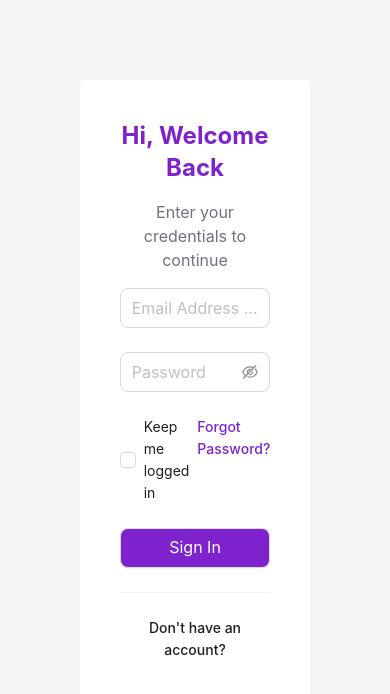
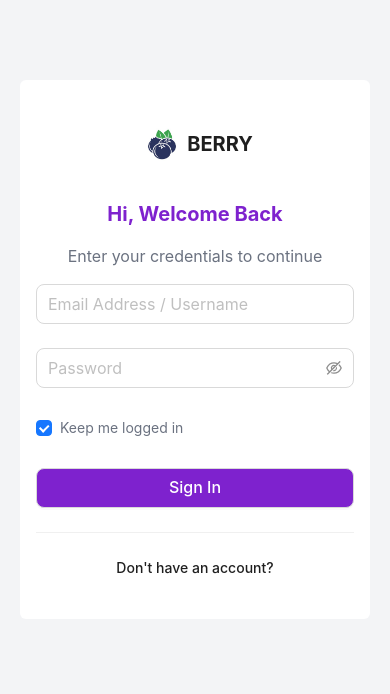
Before and after one commit to rehanmosabbir/codecamprestora.web, a Next.js app: page /login in a window 390 px wide. Shown: the top 694 px of the page. Built offline with nearby package versions, Linux system fonts and the light colour scheme.

Commit message:
Responsive Issue - fixed

```diff
--- a/src/pages/login.tsx
+++ b/src/pages/login.tsx
@@ -1,4 +1,8 @@
-import { Button, Checkbox, Divider, Form, Input } from "antd";
+import { Button, Checkbox, ConfigProvider, Divider, Form, Input } from "antd";
+import Image from "next/image";
+import Link from "next/link";
+
+import logo from "../../public/images/logo.jpg";
 
 const onFinish = (values: any) => {
   console.log("Success:", values);
@@ -8,56 +12,62 @@ const onFinishFailed = (errorInfo: any) => {
   console.log("Failed:", errorInfo);
 };
 
-type FieldType = {
+interface FieldType {
   username?: string;
   password?: string;
   remember?: string;
-};
+}
 
 const LoginPage: React.FC = () => (
   <div className="h-screen bg-gray-100">
-    <div className="w-full p-20 flex justify-center">
+    <div className="w-full pt-20 px-5 sm:p-20 flex justify-center">
+      <ConfigProvider
+        theme={{
+          components: {
+            Button: { colorPrimaryHover: "#ffff" },
+          },
+        }}
+      >
         <Form
           name="basic"
           initialValues={{ remember: true }}
           onFinish={onFinish}
           onFinishFailed={onFinishFailed}
           autoComplete="off"
-        className="p-10 rounded bg-white w-[28rem]"
+          className="py-10 px-4 sm:px-6 rounded-md bg-white w-[26rem] lg:w-[28rem]"
         >
+          <div className="flex justify-center items-center pb-8">
+            <div>
+              <Image width={50} src={logo} alt="logo" />
+            </div>
+            <div className="font-bold text-xl">BERRY</div>
+          </div>
           <div className="text-center">
-          <h1 className="text-2xl font-bold text-purple-700">
+            <h1 className="text-xl md:text-2xl font-bold text-purple-700">
               Hi, Welcome Back
             </h1>
             <h3 className="p-4 text-gray-500 text-base">
               Enter your credentials to continue
             </h3>
           </div>
-
           <Form.Item<FieldType>
             name="username"
             rules={[{ required: true, message: "Email is required" }]}
           >
             <Input placeholder="Email Address / Username" size="large" />
           </Form.Item>
-
           <Form.Item<FieldType>
             name="password"
             rules={[{ required: true, message: "Password is required" }]}
           >
             <Input.Password placeholder="Password" size="large" />
           </Form.Item>
-
           <Form.Item<FieldType> name="remember" valuePropName="checked">
-          <div className="flex justify-between">
-            <Checkbox>Keep me logged in</Checkbox>
-            <div className="text-purple-700 font-medium">Forgot Password?</div>
-          </div>
+            <Checkbox className="text-gray-500">Keep me logged in</Checkbox>
           </Form.Item>
-
           <Form.Item>
             <Button
-            className="bg-purple-700 text-white"
+              className="bg-purple-700 font-medium hover:bg-purple-600 text-white"
               htmlType="submit"
               block
               size="large"
@@ -66,8 +76,11 @@ const LoginPage: React.FC = () => (
             </Button>
           </Form.Item>
           <Divider />
-        <div className="text-center font-medium">Don't have an account?</div>
+          <div className="text-center font-medium">
+            <Link href={"/register"}>Don't have an account?</Link>
+          </div>
         </Form>
+      </ConfigProvider>
     </div>
   </div>
 );
```
Also changed, not shown: public/images/logo.jpg (added). Lines whose indentation alone changed are shown as unchanged.
